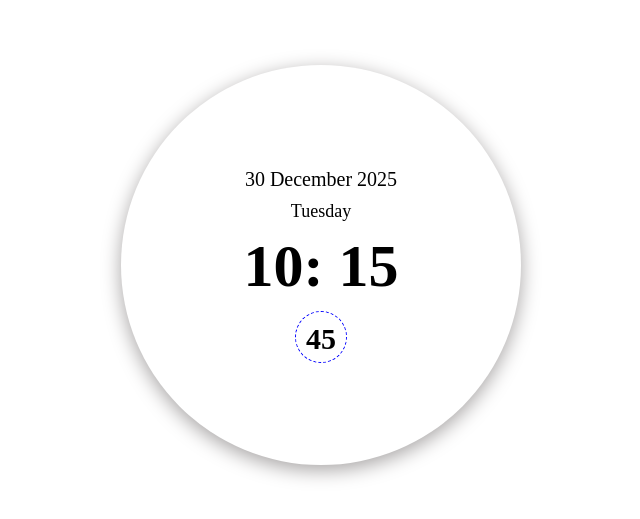
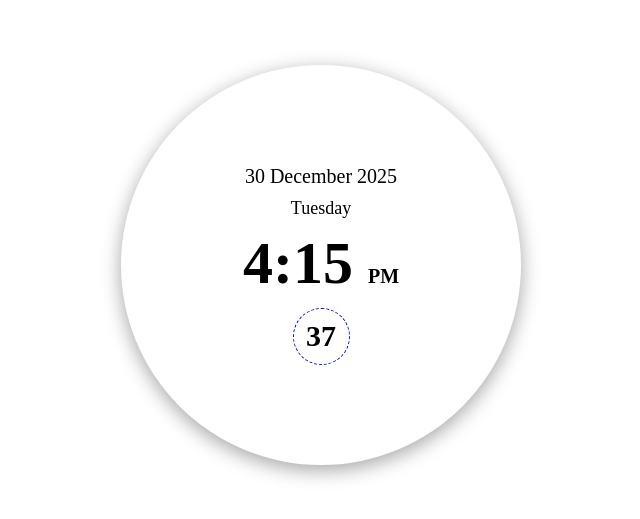
Before and after one commit to md-mohosin/digital-clock, a website built with Vite: page index.html in a window 1280 px wide. Shown: the part 135-654 px from the top of the page, without its empty margins (319-959 px from the left). Built offline with nearby package versions, Linux system fonts and the light colour scheme.

Commit message:
get hours and seconde

```diff
--- a/index.html
+++ b/index.html
@@ -13,8 +13,8 @@
     <div class="clock-container">
       <p style="font-size: 20px;" ><span id="date"></span> <span id="month"></span> <span id="year"></span></p>
       <p style="font-size: 18px;" id="weekday"></p>
-      <h1 style="font-size: 60px;">10: <span id="minute"></span> </h1>
-      <h3 style="height: 30px; font-size: 30px; border: 1px dashed blue;padding: 10px;border-radius: 50%;">45</h3>
+      <h1 style="font-size: 60px;"> <span id="hour"></span>:<span id="minute"></span> <span style="font-size: 20px;" id="ampm"></span></h1>
+      <h3 style="height: 35px; width: 35px;text-align: center; font-size: 30px; border: 1px dashed blue;padding: 10px;border-radius: 50%;" id="seconde"></h3>
     </div>
   </section>
 
--- a/src/clock.js
+++ b/src/clock.js
@@ -7,6 +7,16 @@ function updateClock() {
     document.getElementById("year").textContent = date.getFullYear()
     document.getElementById("weekday").textContent = date.toLocaleDateString("en-GB", { weekday: "long" })
     document.getElementById("minute").textContent = date.getMinutes()
+    document.getElementById("seconde").textContent = date.getSeconds()
+
+    let hours = date.getHours()
+    let ampm = hours >= 12 ? 'PM' : "AM"
+    hours = hours % 12;
+    hours = hours === 0 ? 12 : hours
+
+
+    document.getElementById("hour").textContent= hours
+    document.getElementById("ampm").textContent=ampm
 }
 
 setInterval(updateClock, 1000)
--- a/src/style.css
+++ b/src/style.css
@@ -24,3 +24,7 @@ body {
     flex-direction: column;gap: 10px;
     box-shadow: 0px 5px 19px rgb(167, 164, 164);
 }
+
+#apmp{
+    font-size: 20px;
+}
```
